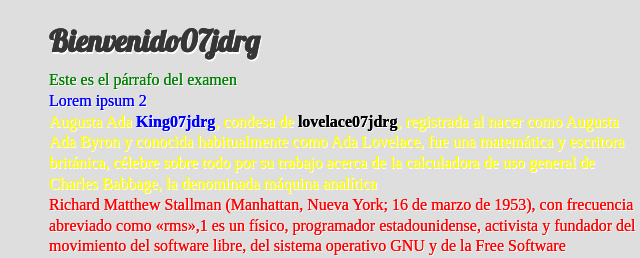
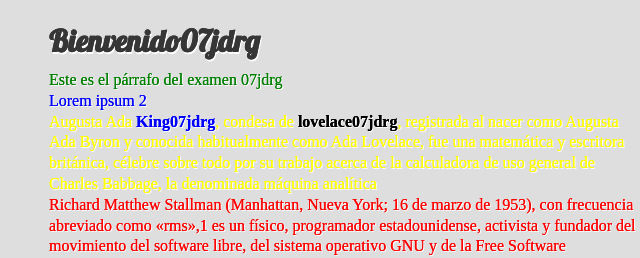
Before and after one commit to Jriog/goal-jdrg07, a plain HTML site: page index.html in a window 1280 px wide. Shown: the part 458-716 px from the top of the page, 482-1122 px from the left. Drawn offline with Linux system fonts and the light colour scheme; a web font is replaced by a local one.

```diff
--- a/index.html
+++ b/index.html
@@ -39,7 +39,7 @@ Released: 4.3.13
 
     	<h1>Bienvenido07jdrg</h1>
 
-	<p style="color:green">Este es el párrafo del examen</p>
+	<p style="color:green">Este es el párrafo del examen 07jdrg</p>
 
 	<p style="color:blue">Lorem ipsum 2</p>
 
```
